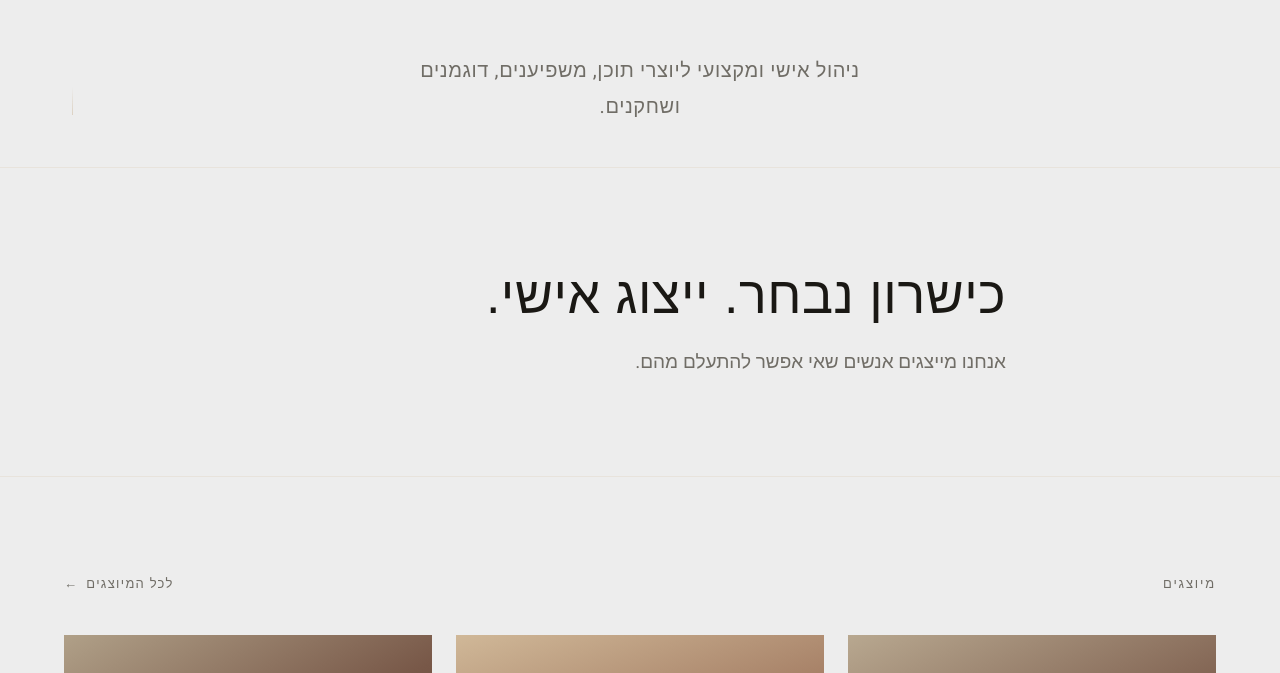
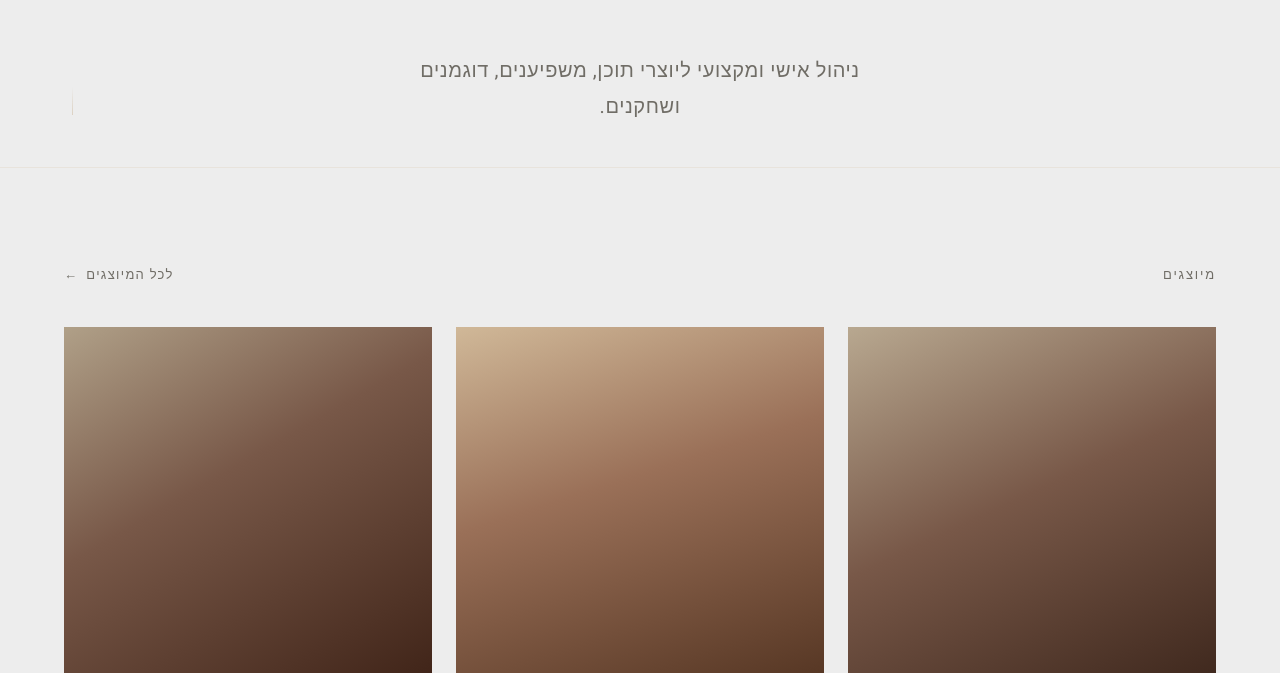
Before and after one commit to baroren298/bar-oren-agency, a Next.js app: page / in a window 1280 px wide. Shown: the part 633-1306 px from the top of the page. Built offline with nearby package versions, Linux system fonts and the light colour scheme; a web font is replaced by a local one.

Commit message:
Remove agency voice section from homepage

```diff
--- a/app/page.jsx
+++ b/app/page.jsx
@@ -1,7 +1,6 @@
 import { getFeaturedTalent } from '@/data/talent';
 import { collaborations } from '@/data/collaborations';
 import HeroSection from '@/components/home/HeroSection';
-import AgencyVoice from '@/components/home/AgencyVoice';
 import FeaturedTalent from '@/components/home/FeaturedTalent';
 import Collaborations from '@/components/home/Collaborations';
 import ContactInvite from '@/components/home/ContactInvite';
@@ -30,7 +29,6 @@ export default function HomePage() {
   return (
     <>
       <HeroSection />
-      <AgencyVoice />
       <FeaturedTalent talent={featuredTalent} />
       <Collaborations brands={collaborations} />
       <ContactInvite />
```
